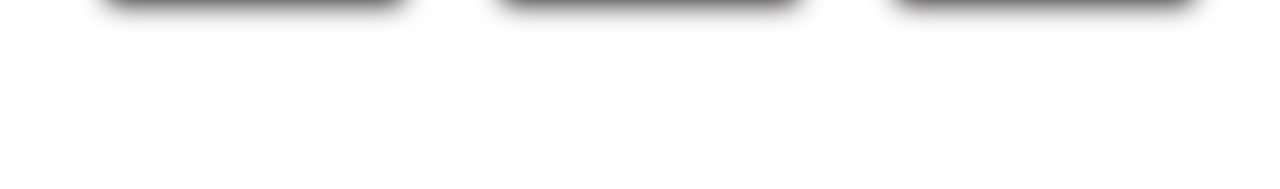
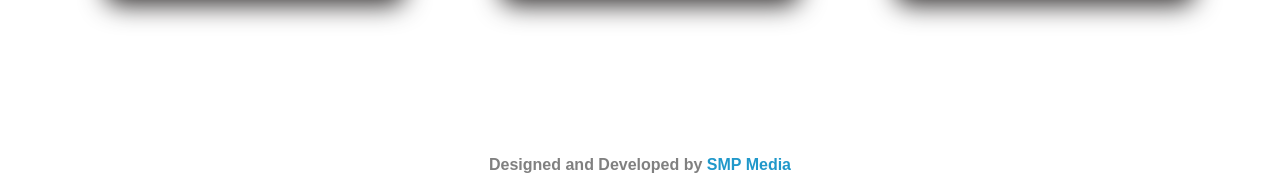
Before and after one commit to shakkeelp/Html-css-web-desighn, a plain HTML site: page index.html in a window 1280 px wide. Shown: the part 1459-1648 px from the top of the page. Before the commit the page ends 1600 px from the top, so only its background shows below. Drawn offline with Linux system fonts and the light colour scheme.

Commit message:
footer section added

```diff
--- a/index.html
+++ b/index.html
@@ -80,6 +80,11 @@
             <h1>Beach</h1>
         </div>
     </section>
+    <section class="section-3">
+        <footer>
+            Designed and Developed by <span>SMP Media</span>
+        </footer>
 
+    </section>
   </body>
 </html>
--- a/style.css
+++ b/style.css
@@ -173,3 +173,14 @@ header a{
 }
 
 /* section 2 end */
+/* footer start */
+footer{
+    text-align: center;
+    padding:15px;
+    color: gray;
+    font-weight: bold;
+}
+footer span{
+    color: var(--primary-color);
+}
+/* footer end */
```
